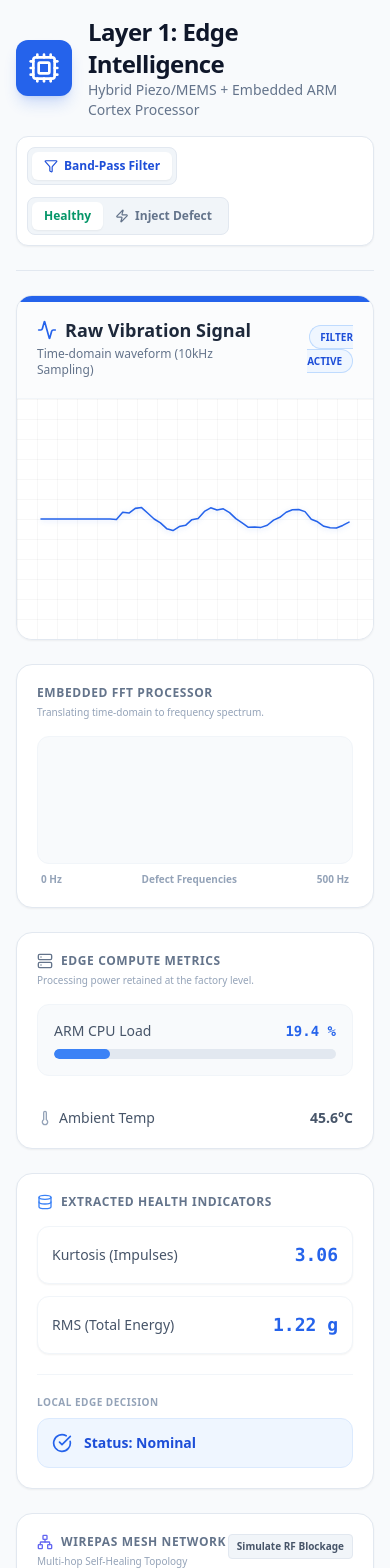
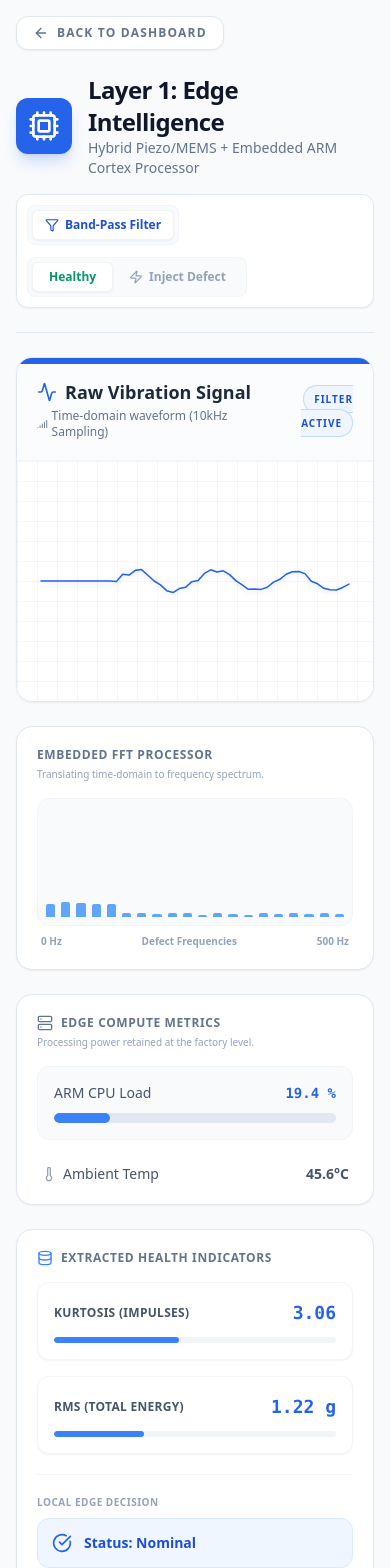
Before and after one commit to singhyuvraj75/smart_bearing_prototype, a React (Vite) app: page /layer1 in a window 390 px wide. Shown: the top 1568 px of the page. Built offline with nearby package versions, Linux system fonts and the light colour scheme.

Commit message:
Refactor layer1.jsx for improved UI and functionality
Updated imports and modified various components to enhance UI responsiveness and functionality. Adjusted styles and added new elements for better user interaction.

```diff
--- a/src/pages/layer1.jsx
+++ b/src/pages/layer1.jsx
@@ -1,5 +1,5 @@
 import React, { useState, useEffect } from 'react';
-import { Activity, Cpu, AlertTriangle, CheckCircle, Zap, Thermometer, Wifi, Database, Filter, Network, Server } from 'lucide-react';
+import { Activity, Cpu, AlertTriangle, CheckCircle, Zap, Thermometer, Database, Filter, Network, Server, ArrowLeft, Radio, Signal } from 'lucide-react';
 
 export default function App() {
     const [isFaulty, setIsFaulty] = useState(false);
@@ -87,6 +87,7 @@ export default function App() {
                 time: new Date().toLocaleTimeString(),
                 isAnomaly,
                 path,
+                latency: Math.floor(12 + Math.random() * 15) + (meshState === 'blocked' ? 45 : 0),
                 payload: {
                     kurt: sensorData.kurtosis.toFixed(2),
                     state: isAnomaly ? "DEFECT" : "CLEAR"
@@ -113,17 +114,28 @@ export default function App() {
     };
 
     return (
-        <div className="min-h-screen bg-slate-50 text-slate-800 font-sans p-4 md:p-6 lg:p-8 selection:bg-blue-100">
+        <div className={`min-h-screen text-slate-800 font-sans p-4 md:p-6 lg:p-8 transition-colors duration-700 ${isFaulty ? 'bg-red-50/40 selection:bg-red-200' : 'bg-slate-50 selection:bg-blue-100'}`}>
+
+            {/* Top Navigation / Back Button */}
+            <div className="max-w-7xl mx-auto mb-6">
+                <button
+                    onClick={() => alert("This would route back to the L7 OmniDashboard (Home Portal)")}
+                    className="flex items-center gap-2 text-xs font-black uppercase tracking-widest text-slate-500 hover:text-slate-900 transition-colors bg-white px-4 py-2 rounded-xl border border-slate-200 shadow-sm hover:shadow-md"
+                >
+                    <ArrowLeft className="w-4 h-4" /> Back to Dashboard
+                </button>
+            </div>
 
             {/* Header Bar */}
-            <div className="max-w-7xl mx-auto flex flex-col lg:flex-row justify-between items-start lg:items-center mb-6 pb-6 border-b border-slate-200 gap-4">
+            <div className="max-w-7xl mx-auto flex flex-col lg:flex-row justify-between items-start lg:items-center mb-6 pb-6 border-b border-slate-200 gap-4 relative z-10">
                 <div className="flex items-center gap-4">
-                    <div className="bg-blue-600 p-3 rounded-xl shadow-lg shadow-blue-600/20">
+                    <div className={`p-3 rounded-xl shadow-lg transition-colors duration-500 ${isFaulty ? 'bg-red-600 shadow-red-600/30' : 'bg-blue-600 shadow-blue-600/20'}`}>
                         <Cpu className="w-8 h-8 text-white" />
                     </div>
                     <div>
                         <h1 className="text-2xl font-extrabold text-slate-900 tracking-tight flex items-center gap-2">
                             Layer 1: Edge Intelligence
+                            {isFaulty && <span className="bg-red-100 text-red-700 text-[10px] px-2 py-0.5 rounded-full border border-red-200 animate-pulse ml-2">FAULT DETECTED</span>}
                         </h1>
                         <p className="text-sm text-slate-500 font-medium">Hybrid Piezo/MEMS + Embedded ARM Cortex Processor</p>
                     </div>
@@ -132,25 +144,25 @@ export default function App() {
                 <div className="flex flex-wrap items-center gap-3 bg-white p-2.5 rounded-xl border border-slate-200 shadow-sm w-full lg:w-auto">
                     <span className="text-sm font-bold text-slate-500 pl-2 hidden sm:block">Controls:</span>
 
-                    <div className="flex items-center bg-slate-100 rounded-lg p-1 border border-slate-200">
+                    <div className="flex items-center bg-slate-50 rounded-lg p-1 border border-slate-100">
                         <button
                             onClick={() => setIsFiltered(!isFiltered)}
-                            className={`px-3 py-1.5 rounded-md font-bold text-xs transition-all flex items-center gap-1.5 ${isFiltered ? 'bg-white text-blue-700 shadow-sm' : 'text-slate-500 hover:text-slate-700'}`}
+                            className={`px-3 py-1.5 rounded-md font-bold text-xs transition-all flex items-center gap-1.5 ${isFiltered ? 'bg-white text-blue-700 shadow-sm border border-slate-200/50' : 'text-slate-400 hover:text-slate-600'}`}
                         >
                             <Filter className="w-3.5 h-3.5" /> Band-Pass Filter
                         </button>
                     </div>
 
-                    <div className="flex items-center bg-slate-100 rounded-lg p-1 border border-slate-200">
+                    <div className="flex items-center bg-slate-50 rounded-lg p-1 border border-slate-100">
                         <button
                             onClick={() => setIsFaulty(false)}
-                            className={`px-3 py-1.5 rounded-md font-bold text-xs transition-all ${!isFaulty ? 'bg-white text-emerald-600 shadow-sm' : 'text-slate-500 hover:text-slate-700'}`}
+                            className={`px-4 py-1.5 rounded-md font-bold text-xs transition-all ${!isFaulty ? 'bg-white text-emerald-600 shadow-sm border border-slate-200/50' : 'text-slate-400 hover:text-slate-600'}`}
                         >
                             Healthy
                         </button>
                         <button
                             onClick={() => setIsFaulty(true)}
-                            className={`px-3 py-1.5 rounded-md font-bold text-xs transition-all flex items-center gap-1.5 ${isFaulty ? 'bg-white text-red-600 shadow-sm' : 'text-slate-500 hover:text-slate-700'}`}
+                            className={`px-4 py-1.5 rounded-md font-bold text-xs transition-all flex items-center gap-1.5 ${isFaulty ? 'bg-red-50 text-red-600 shadow-sm border border-red-100' : 'text-slate-400 hover:text-slate-600'}`}
                         >
                             <Zap className="w-3.5 h-3.5" /> Inject Defect
                         </button>
@@ -158,23 +170,25 @@ export default function App() {
                 </div>
             </div>
 
-            <div className="max-w-7xl mx-auto grid grid-cols-1 lg:grid-cols-3 gap-6">
+            <div className="max-w-7xl mx-auto grid grid-cols-1 lg:grid-cols-3 gap-6 relative z-10">
 
                 {/* LEFT COLUMN: Sensor Data & Signal Processing */}
                 <div className="lg:col-span-2 space-y-6">
 
                     {/* Waveform Panel */}
-                    <div className="bg-white rounded-2xl border border-slate-200 shadow-sm overflow-hidden relative">
+                    <div className={`bg-white rounded-2xl border shadow-sm overflow-hidden relative transition-colors duration-500 ${isFaulty ? 'border-red-300 shadow-red-900/5' : 'border-slate-200'}`}>
                         <div className={`absolute top-0 left-0 w-full h-1.5 transition-colors duration-500 ${isFaulty ? 'bg-red-500' : 'bg-blue-600'}`}></div>
-                        <div className="p-5 flex justify-between items-center border-b border-slate-100 bg-slate-50/50">
+                        <div className={`p-5 flex justify-between items-center border-b transition-colors duration-500 ${isFaulty ? 'border-red-100 bg-red-50/50' : 'border-slate-100 bg-slate-50/50'}`}>
                             <div>
                                 <h2 className="text-lg font-bold text-slate-800 flex items-center gap-2">
-                                    <Activity className={`w-5 h-5 ${isFaulty ? 'text-red-500' : 'text-blue-600'}`} /> Raw Vibration Signal
+                                    <Activity className={`w-5 h-5 ${isFaulty ? 'text-red-500 animate-pulse' : 'text-blue-600'}`} /> Raw Vibration Signal
                                 </h2>
-                                <p className="text-xs text-slate-500 font-medium mt-0.5">Time-domain waveform (10kHz Sampling)</p>
+                                <p className="text-xs text-slate-500 font-medium mt-0.5 flex items-center gap-1">
+                                    <Signal className="w-3 h-3" /> Time-domain waveform (10kHz Sampling)
+                                </p>
                             </div>
                             <div className="text-right">
-                                <span className={`text-[10px] font-bold px-2.5 py-1 rounded-full border ${isFiltered ? 'bg-blue-50 text-blue-700 border-blue-200' : 'bg-slate-100 text-slate-500 border-slate-200'}`}>
+                                <span className={`text-[10px] font-black tracking-widest px-2.5 py-1.5 rounded-full border ${isFiltered ? 'bg-blue-50 text-blue-700 border-blue-200' : 'bg-slate-100 text-slate-500 border-slate-200'}`}>
                                     {isFiltered ? 'FILTER ACTIVE' : 'NOISY SIGNAL'}
                                 </span>
                             </div>
@@ -192,7 +206,7 @@ export default function App() {
                                     strokeLinecap="round"
                                     strokeLinejoin="round"
                                     className="transition-colors duration-300"
-                                    style={{ filter: isFaulty ? 'drop-shadow(0px 2px 4px rgba(239,68,68,0.3))' : 'drop-shadow(0px 2px 4px rgba(37,99,235,0.2))' }}
+                                    style={{ filter: isFaulty ? 'drop-shadow(0px 2px 5px rgba(239,68,68,0.4))' : 'drop-shadow(0px 2px 4px rgba(37,99,235,0.2))' }}
                                 />
                             </svg>
 
@@ -214,13 +228,18 @@ export default function App() {
 
                             <div className="h-32 flex items-end justify-between gap-1.5 mt-2 bg-slate-50 p-2 rounded-xl border border-slate-100">
                                 {fftData.map((val, i) => (
-                                    <div key={i} className="w-full flex flex-col items-center group relative">
+                                    <div key={i} className="w-full h-full flex items-end group relative">
                                         <div
                                             className={`w-full rounded-t-sm transition-all duration-75 ${i === 12 && isFaulty ? 'bg-red-500 shadow-[0_0_8px_rgba(239,68,68,0.4)]' : 'bg-blue-400 group-hover:bg-blue-500'}`}
                                             style={{ height: `${val}%` }}
                                         ></div>
                                         {i === 12 && isFaulty && (
-                                            <span className="absolute -top-6 text-[10px] font-bold text-red-600 bg-red-50 px-1 rounded border border-red-100">BPFO</span>
+                                            <span
+                                                className="absolute left-1/2 -translate-x-1/2 mb-1 text-[10px] font-bold text-red-600 bg-red-50 px-1 rounded border border-red-100 z-10"
+                                                style={{ bottom: `${val}%` }}
+                                            >
+                                                BPFO
+                                            </span>
                                         )}
                                     </div>
                                 ))}
@@ -233,15 +252,17 @@ export default function App() {
                         </div>
 
                         {/* ARM Cortex Edge Compute Load */}
-                        <div className="bg-white rounded-2xl border border-slate-200 shadow-sm p-5">
+                        <div className="bg-white rounded-2xl border border-slate-200 shadow-sm p-5 flex flex-col justify-between">
+                            <div>
                                 <h2 className="text-xs font-bold text-slate-500 mb-1 uppercase tracking-wider flex items-center gap-2">
                                     <Server className="w-4 h-4" /> Edge Compute Metrics
                                 </h2>
                                 <p className="text-[10px] text-slate-400 mb-4">Processing power retained at the factory level.</p>
+                            </div>
 
-                            <div className="space-y-6 mt-2">
+                            <div className="space-y-5">
                                 <div className="bg-slate-50 p-4 rounded-xl border border-slate-100">
-                                    <div className="flex justify-between text-sm mb-2">
+                                    <div className="flex justify-between text-sm mb-2.5">
                                         <span className="text-slate-600 font-medium">ARM CPU Load</span>
                                         <span className={`font-mono font-bold ${sensorData.cpuLoad > 30 ? 'text-orange-500' : 'text-blue-600'}`}>
                                             {sensorData.cpuLoad.toFixed(1)} %
@@ -252,7 +273,7 @@ export default function App() {
                                     </div>
                                 </div>
 
-                                <div className="flex justify-between items-center pt-2">
+                                <div className="flex justify-between items-center pt-1 px-1">
                                     <span className="text-sm text-slate-600 font-medium flex items-center gap-1.5"><Thermometer className="w-4 h-4 text-slate-400" /> Ambient Temp</span>
                                     <span className={`text-sm font-bold ${isFaulty ? 'text-red-600' : 'text-slate-600'}`}>{sensorData.temperature.toFixed(1)}°C</span>
                                 </div>
@@ -265,23 +286,38 @@ export default function App() {
                 <div className="space-y-6">
 
                     {/* Edge AI Analytics Box */}
-                    <div className={`rounded-2xl border shadow-sm p-5 transition-all duration-500 ${isFaulty ? 'bg-red-50 border-red-200' : 'bg-white border-slate-200'}`}>
-                        <h2 className="text-xs font-bold text-slate-500 mb-4 uppercase tracking-wider flex items-center gap-2">
-                            <Database className={`w-4 h-4 ${isFaulty ? 'text-red-500' : 'text-blue-500'}`} /> Extracted Health Indicators
+                    <div className={`rounded-2xl border shadow-sm p-5 transition-all duration-500 ${isFaulty ? 'bg-red-50 border-red-300' : 'bg-white border-slate-200'}`}>
+                        <h2 className={`text-xs font-bold mb-4 uppercase tracking-wider flex items-center gap-2 ${isFaulty ? 'text-red-600' : 'text-slate-500'}`}>
+                            <Database className={`w-4 h-4 ${isFaulty ? 'text-red-600' : 'text-blue-500'}`} /> Extracted Health Indicators
                         </h2>
 
-                        <div className="space-y-3">
-                            <div className="flex justify-between items-center bg-white p-3.5 rounded-xl border border-slate-100 shadow-sm">
-                                <span className="text-sm text-slate-600 font-medium">Kurtosis (Impulses)</span>
+                        <div className="space-y-4">
+                            {/* Kurtosis Progress Box */}
+                            <div className="bg-white p-4 rounded-xl border border-slate-100 shadow-sm relative overflow-hidden">
+                                {isFaulty && <div className="absolute top-0 left-0 w-1 h-full bg-red-500"></div>}
+                                <div className="flex justify-between items-center mb-2.5">
+                                    <span className="text-xs text-slate-600 font-bold uppercase tracking-wide">Kurtosis (Impulses)</span>
                                     <span className={`font-mono text-lg font-bold ${sensorData.kurtosis > 4.0 ? 'text-red-600' : 'text-blue-600'}`}>
                                         {sensorData.kurtosis.toFixed(2)}
                                     </span>
                                 </div>
-                            <div className="flex justify-between items-center bg-white p-3.5 rounded-xl border border-slate-100 shadow-sm">
-                                <span className="text-sm text-slate-600 font-medium">RMS (Total Energy)</span>
+                                <div className="w-full bg-slate-100 rounded-full h-1.5 overflow-hidden">
+                                    <div className={`h-full rounded-full transition-all duration-300 ${sensorData.kurtosis > 4.0 ? 'bg-red-500' : 'bg-blue-500'}`} style={{ width: `${Math.min(100, (sensorData.kurtosis / 7) * 100)}%` }}></div>
+                                </div>
+                            </div>
+
+                            {/* RMS Progress Box */}
+                            <div className="bg-white p-4 rounded-xl border border-slate-100 shadow-sm relative overflow-hidden">
+                                {isFaulty && <div className="absolute top-0 left-0 w-1 h-full bg-red-500"></div>}
+                                <div className="flex justify-between items-center mb-2.5">
+                                    <span className="text-xs text-slate-600 font-bold uppercase tracking-wide">RMS (Total Energy)</span>
                                     <span className={`font-mono text-lg font-bold ${sensorData.rms > 2.5 ? 'text-red-600' : 'text-blue-600'}`}>
                                         {sensorData.rms.toFixed(2)} g
                                     </span>
+                                </div>
+                                <div className="w-full bg-slate-100 rounded-full h-1.5 overflow-hidden">
+                                    <div className={`h-full rounded-full transition-all duration-300 ${sensorData.rms > 2.5 ? 'bg-red-500' : 'bg-blue-500'}`} style={{ width: `${Math.min(100, (sensorData.rms / 4) * 100)}%` }}></div>
+                                </div>
                             </div>
                         </div>
 
@@ -289,11 +325,11 @@ export default function App() {
                         <div className={`mt-5 pt-5 border-t ${isFaulty ? 'border-red-200' : 'border-slate-100'}`}>
                             <h3 className="text-[10px] font-bold text-slate-400 mb-2 uppercase tracking-wider">Local Edge Decision</h3>
                             {isFaulty ? (
-                                <div className="bg-red-100/50 border border-red-200 p-3.5 rounded-xl flex items-start gap-3">
-                                    <AlertTriangle className="w-5 h-5 text-red-600 shrink-0 mt-0.5" />
+                                <div className="bg-red-100/80 border border-red-200 p-3.5 rounded-xl flex items-start gap-3">
+                                    <AlertTriangle className="w-5 h-5 text-red-600 shrink-0 mt-0.5 animate-pulse" />
                                     <div>
-                                        <p className="text-sm font-bold text-red-700">Anomaly Flag: TRUE</p>
-                                        <p className="text-xs text-red-600/80 mt-1 font-medium leading-tight">BPFO threshold exceeded. Bypassing standard telemetry schedule.</p>
+                                        <p className="text-sm font-bold text-red-800">Anomaly Flag: TRUE</p>
+                                        <p className="text-xs text-red-600/90 mt-1 font-medium leading-tight">BPFO threshold exceeded. Bypassing standard telemetry schedule.</p>
                                     </div>
                                 </div>
                             ) : (
@@ -309,21 +345,23 @@ export default function App() {
                     <div className="bg-white rounded-2xl border border-slate-200 shadow-sm p-5 flex flex-col">
                         <div className="flex justify-between items-start mb-4 border-b border-slate-100 pb-3">
                             <div>
-                                <h2 className="text-xs font-bold text-slate-500 uppercase tracking-wider flex items-center gap-2">
+                                <h2 className="text-xs font-bold text-slate-800 uppercase tracking-wider flex items-center gap-2">
                                     <Network className="w-4 h-4 text-indigo-500" /> Wirepas Mesh Network
                                 </h2>
-                                <p className="text-[10px] text-slate-400 mt-1">Multi-hop Self-Healing Topology</p>
+                                <p className="text-[10px] text-slate-400 mt-1 flex items-center gap-1">
+                                    Multi-hop Topology <Radio className="w-3 h-3 text-emerald-500 animate-pulse ml-1" />
+                                </p>
                             </div>
                             <button
                                 onClick={() => setMeshState(prev => prev === 'normal' ? 'blocked' : 'normal')}
-                                className={`text-[10px] font-bold px-2 py-1 rounded border transition-colors ${meshState === 'blocked' ? 'bg-amber-100 text-amber-700 border-amber-300' : 'bg-slate-100 text-slate-600 border-slate-200 hover:bg-slate-200'}`}
+                                className={`text-[10px] font-bold px-2 py-1 rounded-lg border transition-colors ${meshState === 'blocked' ? 'bg-amber-100 text-amber-700 border-amber-300' : 'bg-slate-50 text-slate-600 border-slate-200 hover:bg-slate-100'}`}
                             >
                                 {meshState === 'blocked' ? 'Clear Blockage' : 'Simulate RF Blockage'}
                             </button>
                         </div>
 
                         {/* Visual Mesh Topology */}
-                        <div className="relative h-28 bg-slate-50 rounded-xl border border-slate-100 mb-4 p-2">
+                        <div className="relative h-28 bg-slate-50/80 rounded-xl border border-slate-100 mb-4 p-2 shadow-inner">
                             <svg className="w-full h-full" viewBox="0 0 200 80">
                                 {/* Node A -> Gateway (Direct Path) */}
                                 <line x1="30" y1="40" x2="170" y2="40" stroke={meshState === 'normal' ? '#818cf8' : '#cbd5e1'} strokeWidth="2" strokeDasharray="4 2" className={meshState === 'normal' ? 'animate-[dash_1s_linear_infinite]' : ''} />
@@ -354,14 +392,19 @@ export default function App() {
                         </div>
 
                         {/* Payload Logs */}
-                        <div className="flex-1 flex flex-col gap-1.5">
+                        <div className="flex-1 flex flex-col gap-2">
                             {meshLogs.map((log, idx) => (
-                                <div key={log.id} className={`text-[10px] font-mono p-2 rounded-lg border transition-all ${idx === 0 ? 'opacity-100 shadow-sm' : 'opacity-50'} ${log.isAnomaly ? 'bg-red-50 border-red-200 text-red-700' : 'bg-slate-50 border-slate-200 text-slate-600'}`}>
-                                    <div className="flex justify-between mb-1 opacity-80 font-bold">
-                                        <span className={meshState === 'blocked' ? 'text-amber-600' : ''}>{log.path}</span>
-                                        <span>{log.time}</span>
+                                <div key={log.id} className={`text-[10px] font-mono p-2 rounded-xl border transition-all duration-300 ${idx === 0 ? 'opacity-100 shadow-sm translate-x-0' : 'opacity-50 translate-x-1'} ${log.isAnomaly ? 'bg-red-50 border-red-200 text-red-800' : 'bg-slate-50 border-slate-200 text-slate-600'}`}>
+                                    <div className="flex justify-between mb-1.5 font-bold">
+                                        <span className={meshState === 'blocked' ? 'text-amber-600 flex items-center gap-1' : 'flex items-center gap-1'}>
+                                            <Network className="w-3 h-3" /> {log.path}
+                                        </span>
+                                        <span className="flex items-center gap-2">
+                                            <span className={`${meshState === 'blocked' ? 'text-amber-600' : 'text-emerald-600'}`}>{log.latency}ms</span>
+                                            <span className="text-slate-400">{log.time}</span>
+                                        </span>
                                     </div>
-                                    <div className="bg-white/60 px-1.5 py-1 rounded border border-white/40">
+                                    <div className={`px-2 py-1.5 rounded-lg border ${log.isAnomaly ? 'bg-white border-red-100' : 'bg-white/80 border-slate-100'}`}>
                                         {`{kurt:${log.payload.kurt}, state:"${log.payload.state}"}`}
                                     </div>
                                 </div>
```
Lines whose indentation alone changed are shown as unchanged.
